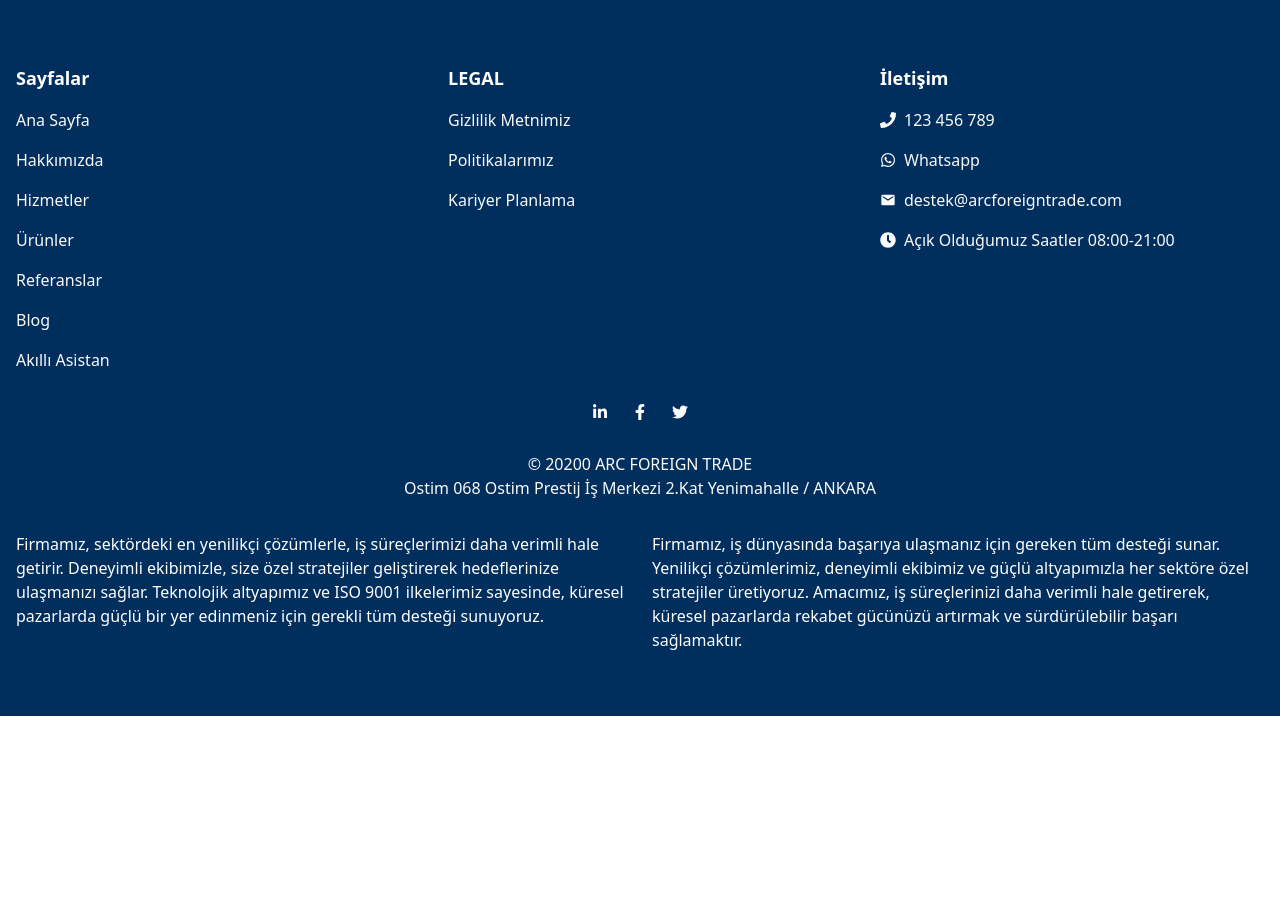
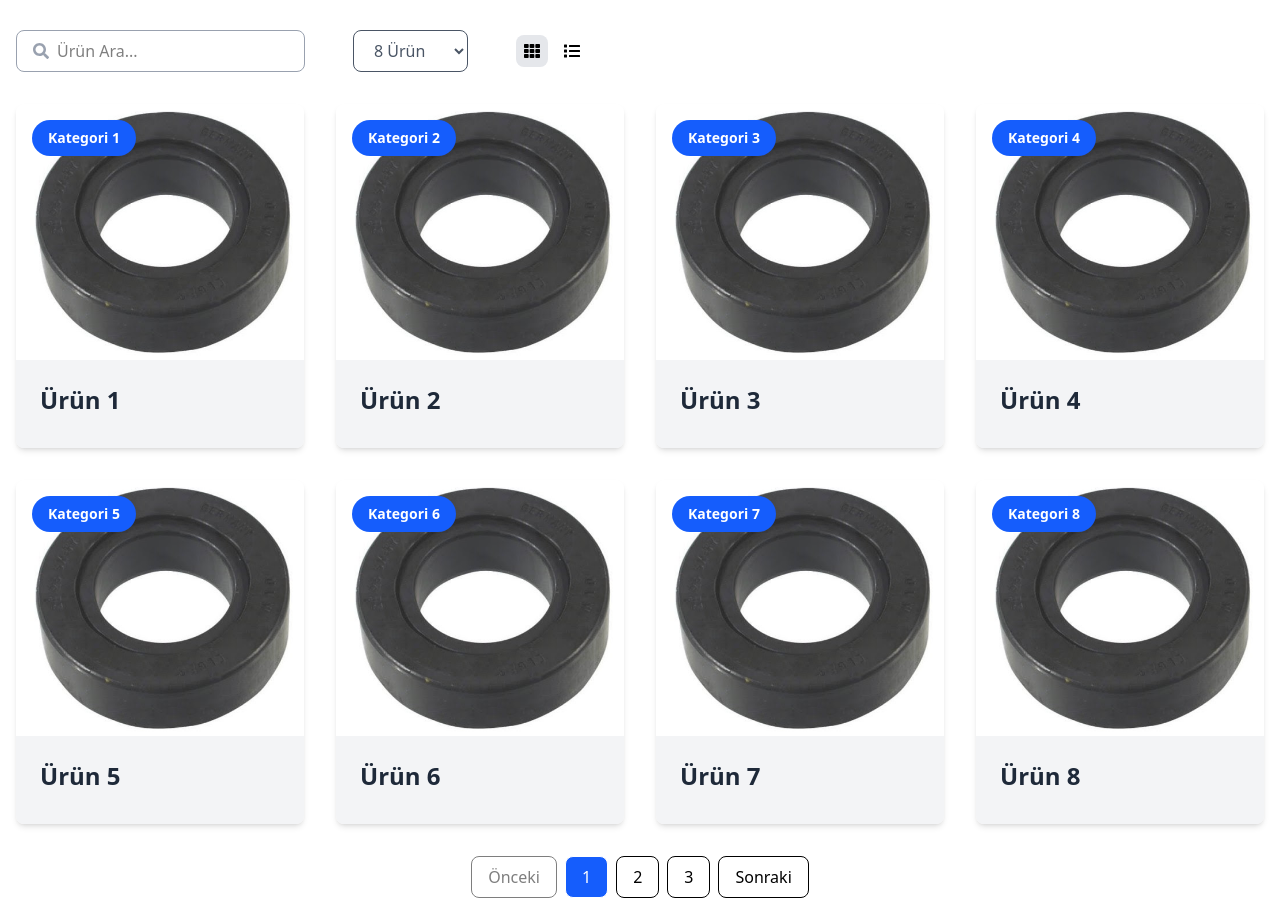
Before and after one commit to poyrazavsever/arc_foreign_trade, a Next.js app: page /products in a window 1280 px wide. Shown: the part 994-1912 px from the top of the page. Before the commit the page ends 1710 px from the top, so only its background shows below. Built offline with nearby package versions, Linux system fonts and the light colour scheme.

Commit message:
feat: done customer products

```diff
--- /dev/null
+++ b/components/Products/CustomerProducts.jsx
@@ -0,0 +1,136 @@
+import React, { useState } from 'react';
+import ProductCard from './ProductCard'; // ProductCard bileşeninin yolunu güncelleyin
+import { FaSearch, FaFilter, FaList, FaTh } from 'react-icons/fa';
+
+const CustomerProducts = () => {
+  const allProducts = Array.from({ length: 20 }, (_, i) => ({
+    category: `Kategori ${i + 1}`,
+    title: `Ürün ${i + 1}`,
+    imageSrc: '/Images/product.jpg',
+    alt: `Ürün ${i + 1}`,
+  }));
+
+  const [searchQuery, setSearchQuery] = useState('');
+  const [filter, setFilter] = useState('');
+  const [productsPerPage, setProductsPerPage] = useState(8);
+  const [currentPage, setCurrentPage] = useState(1);
+  const [layout, setLayout] = useState('grid'); // 'grid' or 'list'
+
+  const filteredProducts = allProducts.filter(
+    (product) =>
+      product.title.toLowerCase().includes(searchQuery.toLowerCase()) &&
+      (filter === '' || product.category.toLowerCase().includes(filter.toLowerCase()))
+  );
+
+  const totalPages = Math.ceil(filteredProducts.length / productsPerPage);
+  const startIndex = (currentPage - 1) * productsPerPage;
+  const endIndex = startIndex + productsPerPage;
+  const displayedProducts = filteredProducts.slice(startIndex, endIndex);
+
+  const handlePageChange = (newPage) => {
+    setCurrentPage(newPage);
+  };
+
+  const handleLayoutChange = (newLayout) => {
+    setLayout(newLayout);
+  };
+
+  return (
+    <div className="bg-white py-16">
+      <div className="container mx-auto px-4">
+
+        <div className="text-left flex flex-col items-start gap-4 mb-12">
+            <h2 className="text-3xl font-bold text-gray-800">Müşterilerimizin Ürünleri</h2>
+            <p className="text-gray-600">
+                Müşterilerimizin global pazarda yerini alan yenilikçi ve başarılı ürünlerini keşfedin. İş ortaklarımızın başarısına katkı sağlıyoruz!
+            </p>
+        </div>
+
+        <div className="flex justify-start items-center gap-12 mb-8">
+          {/* Arama Çubuğu */}
+          <div className="flex items-center border border-gray-400 rounded-lg px-4 py-2">
+            <FaSearch className="mr-2 text-gray-400" />
+            <input
+              type="text"
+              placeholder="Ürün Ara..."
+              value={searchQuery}
+              onChange={(e) => setSearchQuery(e.target.value)}
+              className="outline-none"
+            />
+          </div>
+
+          {/* Ürün Sayısı Seçimi */}
+          <select
+            value={productsPerPage}
+            onChange={(e) => setProductsPerPage(parseInt(e.target.value))}
+            className="border rounded-lg px-4 py-2 outline-none text-gray-600"
+          >
+            <option value={4}>4 Ürün</option>
+            <option value={8}>8 Ürün</option>
+            <option value={12}>12 Ürün</option>
+          </select>
+
+          {/* Layout Seçimi */}
+          <div className="flex items-center space-x-2">
+            <button
+              onClick={() => handleLayoutChange('grid')}
+              className={`p-2 rounded-lg ${layout === 'grid' ? 'bg-gray-200' : ''}`}
+            >
+              <FaTh />
+            </button>
+            <button
+              onClick={() => handleLayoutChange('list')}
+              className={`p-2 rounded-lg ${layout === 'list' ? 'bg-gray-200' : ''}`}
+            >
+              <FaList />
+            </button>
+          </div>
+        </div>
+
+        {/* Ürün Listesi */}
+        <div className={`grid ${layout === 'grid' ? 'grid-cols-1 md:grid-cols-4' : 'grid-cols-1'} gap-8`}>
+          {displayedProducts.map((product, index) => (
+            <ProductCard
+              key={index}
+              category={product.category}
+              title={product.title}
+              imageSrc={product.imageSrc}
+              alt={product.alt}
+            />
+          ))}
+        </div>
+
+        {/* Pagination */}
+        {totalPages > 1 && (
+          <div className="flex justify-center mt-8">
+            <button
+              onClick={() => handlePageChange(currentPage - 1)}
+              disabled={currentPage === 1}
+              className="px-4 py-2 mx-1 border rounded-lg disabled:opacity-50"
+            >
+              Önceki
+            </button>
+            {Array.from({ length: totalPages }, (_, i) => i + 1).map((page) => (
+              <button
+                key={page}
+                onClick={() => handlePageChange(page)}
+                className={`px-4 py-2 mx-1 border rounded-lg ${currentPage === page ? 'bg-blue-600 text-white' : ''}`}
+              >
+                {page}
+              </button>
+            ))}
+            <button
+              onClick={() => handlePageChange(currentPage + 1)}
+              disabled={currentPage === totalPages}
+              className="px-4 py-2 mx-1 border rounded-lg disabled:opacity-50"
+            >
+              Sonraki
+            </button>
+          </div>
+        )}
+      </div>
+    </div>
+  );
+};
+
+export default CustomerProducts;
--- a/pages/products/index.js
+++ b/pages/products/index.js
@@ -1,6 +1,7 @@
 import React from 'react'
 
 import PopularProducts from '@/components/Products/PopularProducts'
+import CustomerProducts from '@/components/Products/CustomerProducts'
 
 
 const Products = () => {
@@ -9,6 +10,8 @@ const Products = () => {
 
       <PopularProducts />
 
+      <CustomerProducts />
+
     </div>
   )
 }
```
